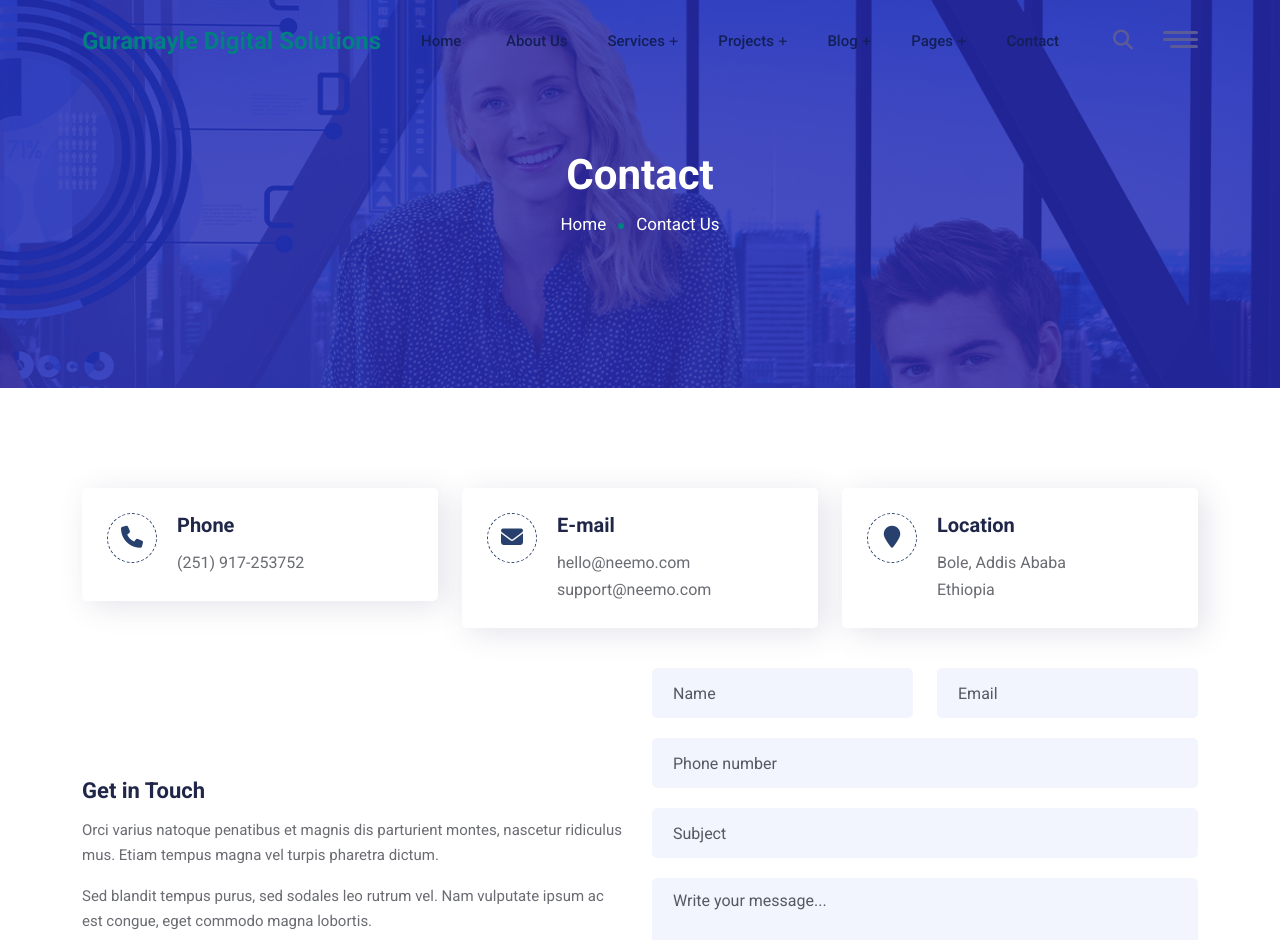
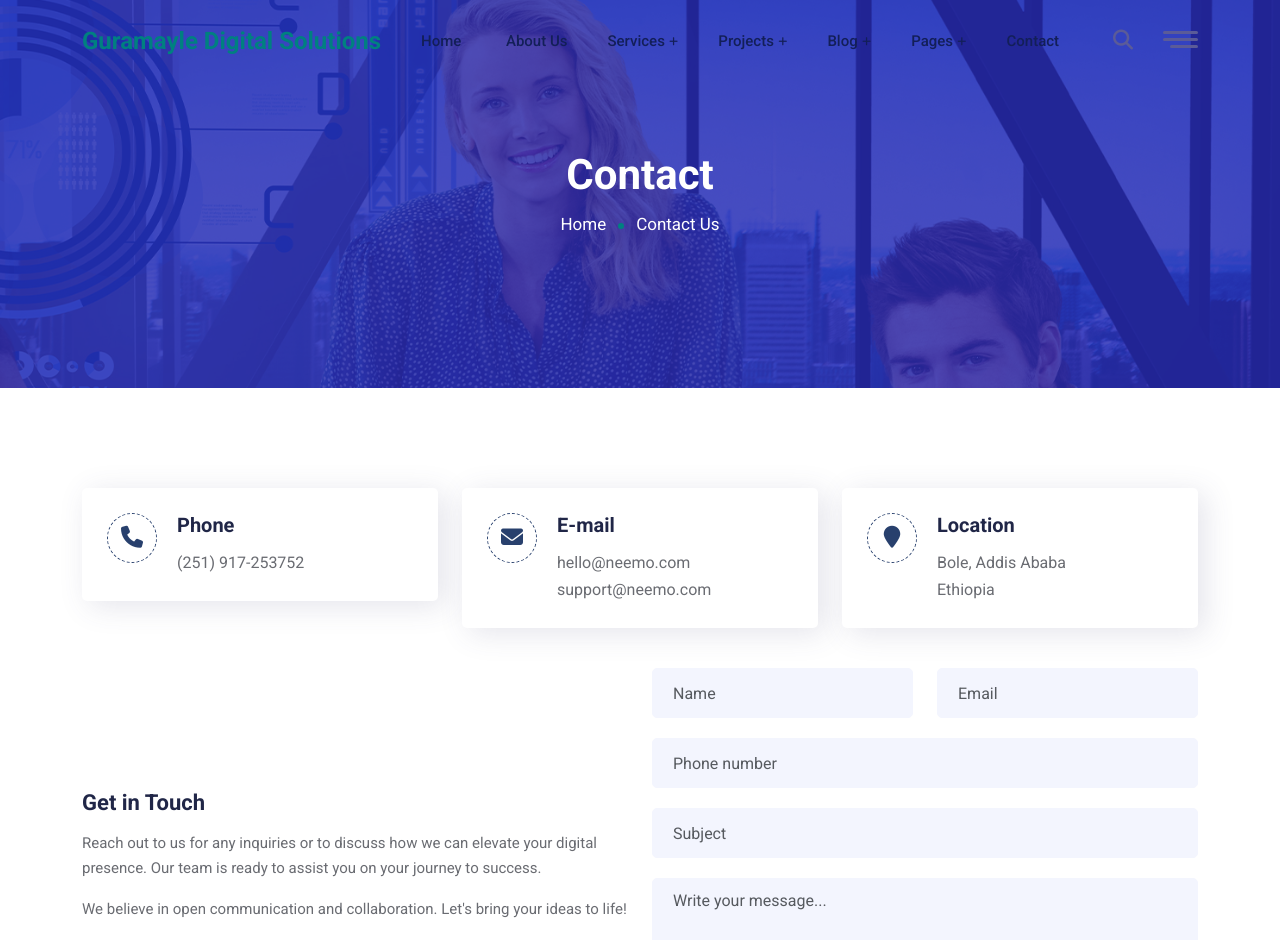
Before and after one commit to henask12/DigitalCraft-Solutions, a Next.js app: page /contact in a window 1280 px wide. Shown: the top 940 px of the page. Built offline with nearby package versions, Linux system fonts and the light colour scheme.

Commit message:
update contact form page

```diff
--- a/components/Contact/ContactForm.js
+++ b/components/Contact/ContactForm.js
@@ -62,13 +62,11 @@ const ContactForm = () => {
               <div className="contact-text">
                 <h3>Get in Touch</h3>
                 <p>
-                  Orci varius natoque penatibus et magnis dis parturient montes,
-                  nascetur ridiculus mus. Etiam tempus magna vel turpis pharetra
-                  dictum.
+                Reach out to us for any inquiries or to discuss how we can elevate your digital presence.
+                Our team is ready to assist you on your journey to success.
                 </p>
                 <p>
-                  Sed blandit tempus purus, sed sodales leo rutrum vel. Nam
-                  vulputate ipsum ac est congue, eget commodo magna lobortis.
+                We believe in open communication and collaboration. Let's bring your ideas to life!
                 </p>
 
                 <ul className="social-links">
```
